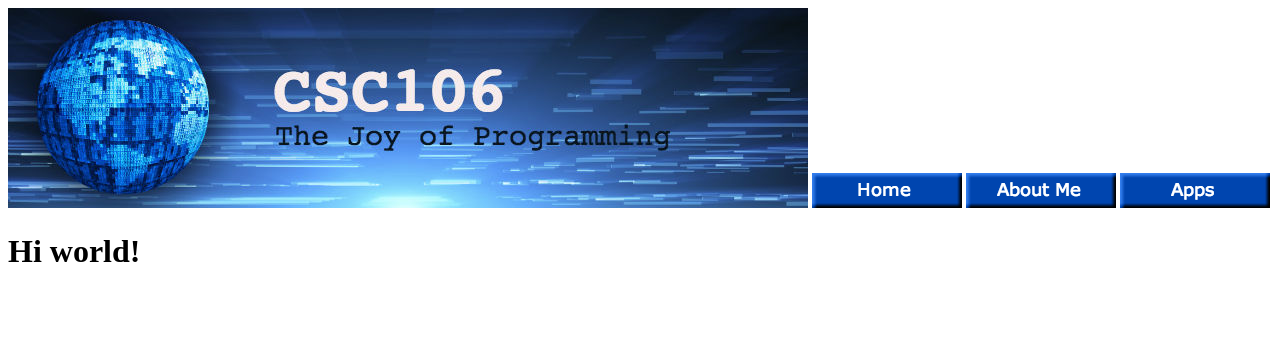
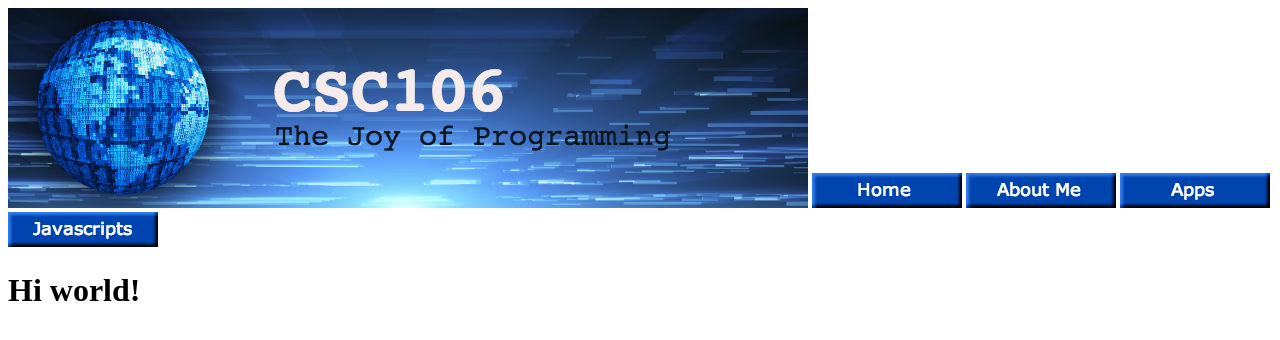
Before and after one commit to mxeganx/mxeganx.github.io, a plain HTML site: page index.html in a window 1280 px wide. Drawn offline with Linux system fonts and the light colour scheme.

Commit message:
Update index.html

```diff
--- a/index.html
+++ b/index.html
@@ -9,6 +9,7 @@
         <a href= "home.html"> <img src="home.png"></a>
         <a href="about.html"> <img src="about.png"></a>
         <a href="apps.html"> <img src="apps.png"></a>
+        <a href="javascripts.html"> <img src="javascripts.png"></a>
 
 <h1> Hi world!</h1>
 
```
